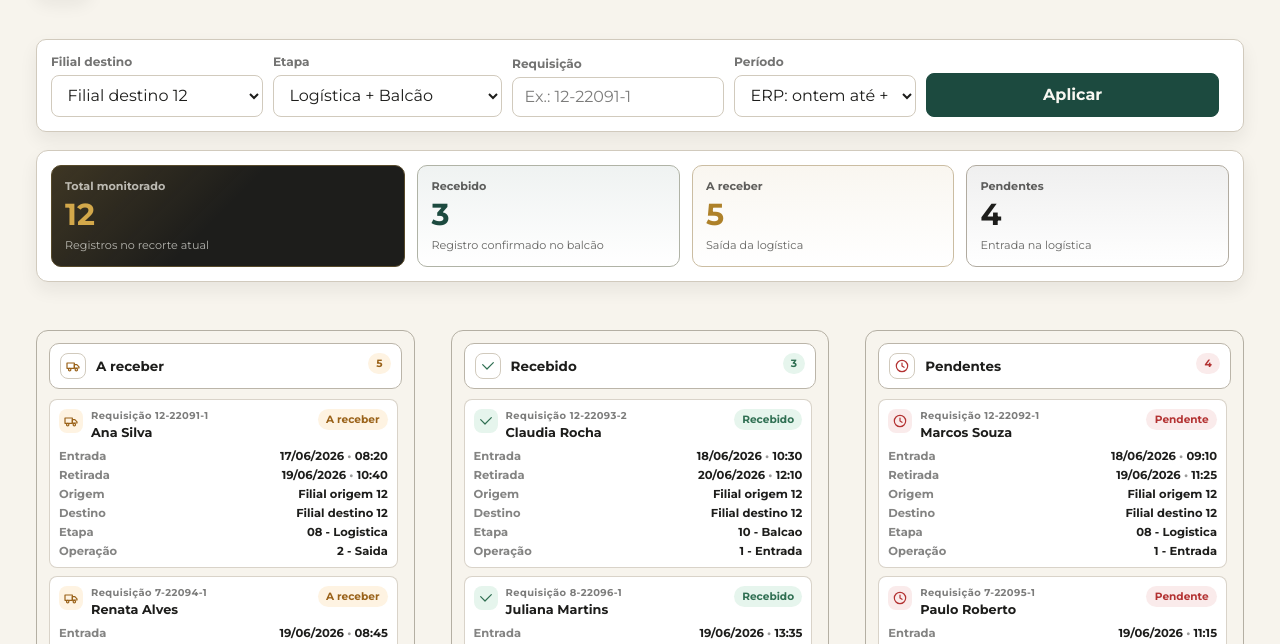
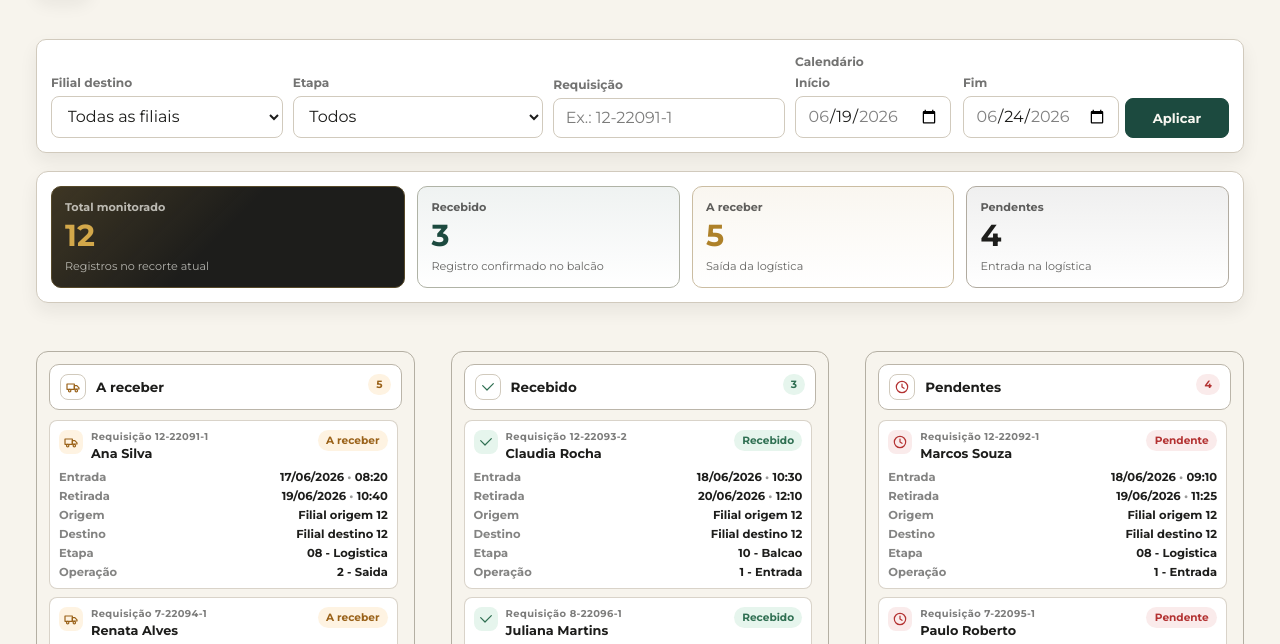
Before and after one commit to Pharmes/controle_recebimentos, a website built with Vite: page index.html in a window 1280 px wide. Both pictures are taken after a click on the button "Filtros". Shown: the part 86-730 px from the top of the page. Built offline with nearby package versions, Linux system fonts and the light colour scheme.

Commit message:
Ajusta filtros e filiais

```diff
--- a/src/main.js
+++ b/src/main.js
@@ -13,6 +13,17 @@ import {
 const app = document.querySelector("#app");
 const today = new Date();
 const isoToday = formatDateInput(today);
+const FILIAL_LABELS = {
+  1: "Constança Valadares",
+  2: "Santa Rita",
+  7: "Tres Rios",
+  8: "Botafogo",
+  9: "Tijuca",
+  12: "Niteroi Centro",
+  13: "Niteroi Icarai",
+  20: "Manoel Honorio",
+};
+const ALLOWED_BRANCHES = new Set(Object.keys(FILIAL_LABELS));
 
 function iconTruck() {
   return `
@@ -101,7 +112,7 @@ app.innerHTML = `
           <label class="field">
             <span>Etapa</span>
             <select id="stageSelect" name="stage">
-              <option value="all" selected>Logística + Balcão</option>
+              <option value="all" selected>Todos</option>
               <option value="08">08 - Logística</option>
               <option value="10">10 - Balcão</option>
             </select>
@@ -112,17 +123,9 @@ app.innerHTML = `
             <input id="requestSearch" type="search" name="request" placeholder="Ex.: 12-22091-1" autocomplete="off" />
           </label>
 
-          <label class="field">
-            <span>Período</span>
-            <select id="periodSelect" name="period">
-              <option value="erp-window" selected>ERP: ontem até +5 dias</option>
-              <option value="today">Hoje</option>
-              <option value="next5">Próximos 5 dias</option>
-              <option value="custom">Personalizado</option>
-            </select>
-          </label>
-
-          <div class="field-range" id="customRange" hidden>
+          <div class="field field-calendar">
+            <span>Calendário</span>
+            <div class="field-range field-range-calendar">
               <label class="field">
                 <span>Início</span>
                 <input id="startDate" type="date" />
@@ -131,6 +134,7 @@ app.innerHTML = `
                 <span>Fim</span>
                 <input id="endDate" type="date" />
               </label>
+            </div>
           </div>
 
           <button class="btn btn-secondary filters-apply" type="submit">Aplicar</button>
@@ -304,39 +308,31 @@ const filtersPanel = document.querySelector("#filtersPanel");
 const filtersForm = document.querySelector("#filtersForm");
 const branchSelect = document.querySelector("#branchSelect");
 const stageSelect = document.querySelector("#stageSelect");
-const periodSelect = document.querySelector("#periodSelect");
-const customRange = document.querySelector("#customRange");
 const requestSearch = document.querySelector("#requestSearch");
 const exportButton = document.querySelector("#exportButton");
 const systemIcon = document.querySelector(".system-icon");
+const startDateInput = document.querySelector("#startDate");
+const endDateInput = document.querySelector("#endDate");
 
 systemIcon.addEventListener("error", () => {
   systemIcon.hidden = true;
   systemIcon.closest(".system-icon-frame")?.classList.add("is-empty");
 });
 
-document.querySelector("#startDate").value = formatDateInput(
-  addDays(today, ERP_WINDOW.startOffsetDays),
-);
-document.querySelector("#endDate").value = formatDateInput(addDays(today, ERP_WINDOW.endOffsetDays));
+startDateInput.value = formatDateInput(addDays(today, ERP_WINDOW.startOffsetDays));
+endDateInput.value = formatDateInput(addDays(today, ERP_WINDOW.endOffsetDays));
 
 populateBranchFilter();
 
 function populateBranchFilter() {
-  const branches = getDestinationBranches(formulas);
-  const options = branches.map((branch) => {
-    const selected = branch === DEFAULT_CDFILD ? " selected" : "";
-    return `<option value="${branch}"${selected}>Filial destino ${branch}</option>`;
-  });
+  branchSelect.innerHTML = [
+    '<option value="all">Todas as filiais</option>',
+    ...Array.from(ALLOWED_BRANCHES)
+      .sort((a, b) => Number(a) - Number(b))
+      .map((branch) => `<option value="${branch}">${branch} - ${FILIAL_LABELS[branch]}</option>`),
+  ].join("");
 
-  if (!branches.includes(DEFAULT_CDFILD)) {
-    options.unshift(
-      `<option value="${DEFAULT_CDFILD}" selected>Filial destino ${DEFAULT_CDFILD}</option>`,
-    );
-  }
-
-  options.push('<option value="all">Todas as filiais destino</option>');
-  branchSelect.innerHTML = options.join("");
+  branchSelect.value = "all";
 }
 
 function renderCard(formula) {
@@ -382,6 +378,8 @@ function renderEmptyState(column, status) {
 }
 
 function render() {
+  syncDateBounds();
+  syncStageOptions();
   const filteredFormulas = getFilteredFormulas();
   const grouped = filteredFormulas.reduce(
     (acc, formula) => {
@@ -424,12 +422,39 @@ function getFilteredFormulas() {
   const requestQuery = normalizeSearch(requestSearch.value);
 
   return formulas.filter((formula) => {
+    const branchAllowed = ALLOWED_BRANCHES.has(formula.cdfild);
     const matchesBranch = branch === "all" || formula.cdfild === branch;
     const matchesStage = stage === "all" || formula.cdetapa === stage;
     const matchesRequest =
       requestQuery === "" || normalizeSearch(formula.request).includes(requestQuery);
 
-    return matchesBranch && matchesStage && matchesRequest && isWithinSelectedPeriod(formula.dtret);
+    return (
+      branchAllowed &&
+      matchesBranch &&
+      matchesStage &&
+      matchesRequest &&
+      isWithinSelectedPeriod(formula.dtret)
+    );
+  });
+}
+
+function getAvailableFormulas({ ignoreBranch = false, ignoreStage = false, ignoreDate = false } = {}) {
+  const branch = ignoreBranch ? "all" : branchSelect.value;
+  const stage = ignoreStage ? "all" : stageSelect.value;
+  const requestQuery = normalizeSearch(requestSearch.value);
+
+  return formulas.filter((formula) => {
+    if (!ALLOWED_BRANCHES.has(formula.cdfild)) {
+      return false;
+    }
+
+    const matchesBranch = branch === "all" || formula.cdfild === branch;
+    const matchesStage = stage === "all" || formula.cdetapa === stage;
+    const matchesRequest =
+      requestQuery === "" || normalizeSearch(formula.request).includes(requestQuery);
+    const matchesPeriod = ignoreDate ? true : isWithinSelectedPeriod(formula.dtret);
+
+    return matchesBranch && matchesStage && matchesRequest && matchesPeriod;
   });
 }
 
@@ -442,30 +467,66 @@ function normalizeSearch(value) {
 }
 
 function isWithinSelectedPeriod(dateValue) {
-  const todayDate = new Date(`${isoToday}T00:00:00`);
-
-  if (periodSelect.value === "erp-window") {
-    const start = formatDateInput(addDays(todayDate, ERP_WINDOW.startOffsetDays));
-    const end = formatDateInput(addDays(todayDate, ERP_WINDOW.endOffsetDays));
+  const start = startDateInput.value || isoToday;
+  const end = endDateInput.value || isoToday;
   return dateValue >= start && dateValue <= end;
 }
 
-  if (periodSelect.value === "today") {
-    return dateValue === isoToday;
+function syncStageOptions() {
+  const stageSource = getAvailableFormulas({ ignoreStage: true });
+  const availableStages = new Set(stageSource.map((formula) => formula.cdetapa));
+  const currentValue = stageSelect.value || "all";
+
+  const stageOptions = [
+    `<option value="all"${currentValue === "all" ? " selected" : ""}>Todos</option>`,
+    `<option value="08"${currentValue === "08" ? " selected" : ""}>08 - Logística</option>`,
+    `<option value="10"${currentValue === "10" ? " selected" : ""}>10 - Balcão</option>`,
+  ].filter((option) => {
+    if (option.includes('value="all"')) {
+      return true;
+    }
+    if (option.includes('value="08"')) {
+      return availableStages.has("08");
+    }
+    if (option.includes('value="10"')) {
+      return availableStages.has("10");
+    }
+    return true;
+  });
+
+  stageSelect.innerHTML = stageOptions.join("");
+  if (![...stageSelect.options].some((option) => option.value === currentValue)) {
+    stageSelect.value = "all";
+  }
 }
 
-  if (periodSelect.value === "next5") {
-    const end = formatDateInput(addDays(todayDate, ERP_WINDOW.endOffsetDays));
-    return dateValue >= isoToday && dateValue <= end;
+function syncDateBounds() {
+  const dateSource = getAvailableFormulas({ ignoreDate: true });
+  if (dateSource.length === 0) {
+    return;
   }
 
-  if (periodSelect.value === "custom") {
-    const start = document.querySelector("#startDate").value || isoToday;
-    const end = document.querySelector("#endDate").value || isoToday;
-    return dateValue >= start && dateValue <= end;
+  const dates = dateSource.map((formula) => formula.dtret).sort();
+  const minDate = dates[0];
+  const maxDate = dates[dates.length - 1];
+
+  startDateInput.min = minDate;
+  startDateInput.max = maxDate;
+  endDateInput.min = minDate;
+  endDateInput.max = maxDate;
+
+  if (!startDateInput.value || startDateInput.value < minDate) {
+    startDateInput.value = minDate;
   }
 
-  return true;
+  if (!endDateInput.value || endDateInput.value > maxDate) {
+    endDateInput.value = maxDate;
+  }
+
+  if (startDateInput.value > endDateInput.value) {
+    startDateInput.value = minDate;
+    endDateInput.value = maxDate;
+  }
 }
 
 function formatDisplayDate(dateValue) {
@@ -503,16 +564,21 @@ filtersToggle.addEventListener("click", () => {
   filtersToggle.setAttribute("aria-expanded", String(shouldOpen));
 });
 
-periodSelect.addEventListener("change", () => {
-  customRange.hidden = periodSelect.value !== "custom";
-});
-
 filtersForm.addEventListener("submit", (event) => {
   event.preventDefault();
   Object.keys(expandedColumns).forEach((status) => {
     expandedColumns[status] = false;
   });
   render();
+});
+
+[startDateInput, endDateInput, branchSelect, stageSelect, requestSearch].forEach((input) => {
+  input.addEventListener("input", () => {
+    render();
+  });
+  input.addEventListener("change", () => {
+    render();
+  });
 });
 
 document.querySelectorAll(".column-footer").forEach((button) => {
--- a/src/style.css
+++ b/src/style.css
@@ -299,7 +299,6 @@ p {
     minmax(150px, 1fr)
     minmax(170px, 1.08fr)
     minmax(150px, 1fr)
-    minmax(132px, 0.86fr)
     minmax(250px, 1.38fr)
     auto;
   gap: 10px;
@@ -345,12 +344,29 @@ p {
 .field-range {
   display: grid;
   grid-template-columns: repeat(2, minmax(0, 1fr));
-  gap: 10px;
+  gap: 16px;
+  min-width: 0;
+}
+
+.field-calendar {
+  display: grid;
+  gap: 6px;
+}
+
+.field-range-calendar {
+  margin-top: 0;
 }
 
 .filters-apply {
   align-self: end;
+  justify-self: start;
+  width: fit-content;
+  min-width: 104px;
   white-space: nowrap;
+  min-height: 40px;
+  padding: 0.6rem 0.8rem;
+  font-size: 0.82rem;
+  border-radius: 8px;
 }
 
 .summary-grid {
@@ -746,6 +762,15 @@ p {
   .field-range {
     grid-template-columns: 1fr;
   }
+
+  .field-range-calendar {
+    grid-template-columns: repeat(2, minmax(0, 1fr));
+  }
+
+  .field-calendar,
+  .filters-apply {
+    grid-column: 1 / -1;
+  }
 }
 
 @media (max-width: 760px) {
@@ -782,6 +807,14 @@ p {
   .summary-grid,
   .filters-grid {
     grid-template-columns: 1fr;
+  }
+
+  .field-range-calendar {
+    grid-template-columns: 1fr;
+  }
+
+  .filters-apply {
+    width: 100%;
   }
 
   .summary-card {
```
Lines whose indentation alone changed are shown as unchanged.
